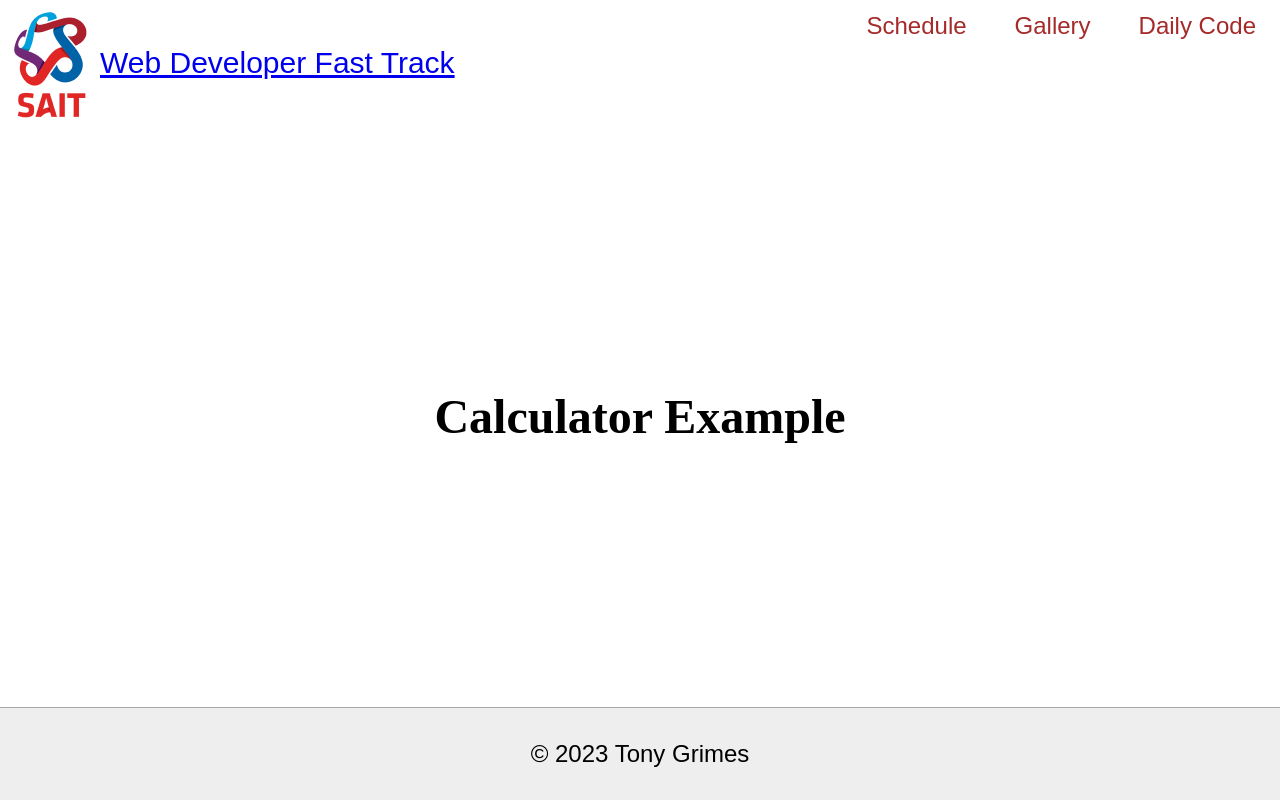
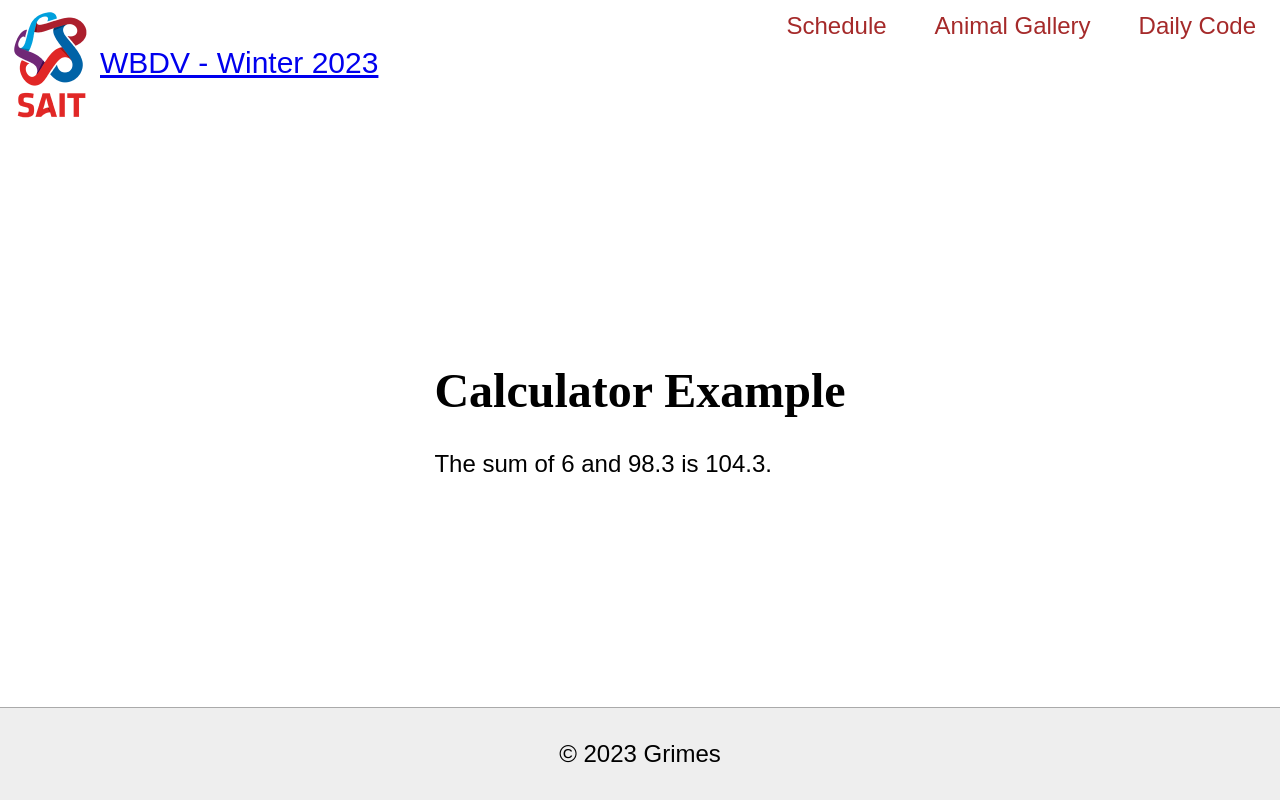
Before and after one commit to sait-wbdv/w23-refactor-example, a SvelteKit app: page /dailies/2023-03-15-svelte-components/calculator in a window 1280 px wide. Built offline with nearby package versions, Linux system fonts and the light colour scheme; a web font is replaced by a local one.

Commit message:
added mid-morning code

```diff
--- /dev/null
+++ b/src/lib/components/Footer.svelte
@@ -0,0 +1,3 @@
+<footer>
+  <p>&copy; 2023 Grimes</p>
+</footer>
--- /dev/null
+++ b/src/lib/components/Header.svelte
@@ -0,0 +1,12 @@
+<script>
+  import Nav from '$lib/components/Nav.svelte';
+</script>
+
+<header>
+  <a href="/" class="site-title">
+    <img src="/images/sait-logo.png" alt="SAIT Logo" width="200" height="252">
+    <div>WBDV - Winter 2023</div>
+
+  </a>
+  <Nav />
+</header>
--- /dev/null
+++ b/src/lib/components/Nav.svelte
@@ -0,0 +1,7 @@
+<nav class="main-nav">
+  <ul>
+    <li><a href="/schedule">Schedule</a></li>
+    <li><a href="/gallery">Animal Gallery</a></li>
+    <li><a href="/dailies">Daily Code</a></li>
+  </ul>
+</nav>
--- a/src/routes/+layout.svelte
+++ b/src/routes/+layout.svelte
@@ -1,23 +1,11 @@
 <script>
   import './app.css';
+  import Header from '$lib/components/Header.svelte';
+  import Footer from '$lib/components/Footer.svelte';
 </script>
 
-<header>
-  <a href="/" class="site-title">
-    <img src="/images/sait-logo.png" alt="SAIT Logo" width="200" height="252">
-    <div>Web Developer Fast Track</div>
+<Header />
 
-  </a>
-  <nav class="main-nav">
-    <ul>
-      <li><a href="/schedule">Schedule</a></li>
-      <li><a href="/gallery">Gallery</a></li>
-      <li><a href="/dailies">Daily Code</a></li>
-    </ul>
-  </nav>
-</header>
 <slot></slot>
 
-<footer>
-  <p>&copy; 2023 Tony Grimes</p>
-</footer>
+<Footer />
--- a/src/routes/dailies/+page.svelte
+++ b/src/routes/dailies/+page.svelte
@@ -1,8 +1,10 @@
+<main>
   <h1>Daily code for Winter 2023</h1>
   <ul>
     <li><strong>2023-03-15-svelte-components</strong>
       <ul>
-      <li><a href="dailies/2023-03-15-svelte-components/calculator">Calculator</a></li>
+        <li><a href="/dailies/2023-03-15-svelte-components/calculator">Calculator</a></li>
       </ul>
     </li>
   </ul>
+</main>
--- a/src/routes/dailies/2023-03-15-svelte-components/calculator/+page.svelte
+++ b/src/routes/dailies/2023-03-15-svelte-components/calculator/+page.svelte
@@ -1,3 +1,28 @@
+<script>
+  const firstNum = 6;
+
+  const secondNum = 98.3;
+
+  const operation = 'add';
+
+</script>
+
 <main>
   <h1>Calculator Example</h1>
+  {#if operation === 'add'}
+    <p>The sum of {firstNum} and {secondNum} is {firstNum + secondNum}.</p>
+  {:else if operation === 'subtract'}
+    <p>The difference between {firstNum} and {secondNum} is {firstNum - secondNum}.</p>
+  {:else if operation === 'multiply'}
+    <p>The product of {firstNum} and {secondNum} is {firstNum * secondNum}.</p>
+  {:else if operation === 'divide'}
+    <p>The quotient of {firstNum} and {secondNum} is {firstNum / secondNum}.</p>
+  {:else}
+    <p>Please enter a valid operation!</p>
+  {/if}
+
 </main>
+
+<style>
+
+</style>
```
Lines whose indentation alone changed are shown as unchanged.
